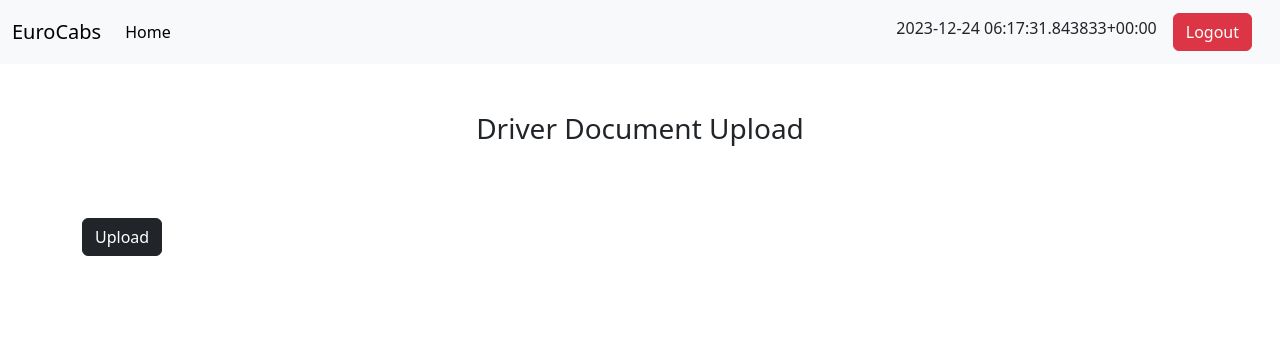
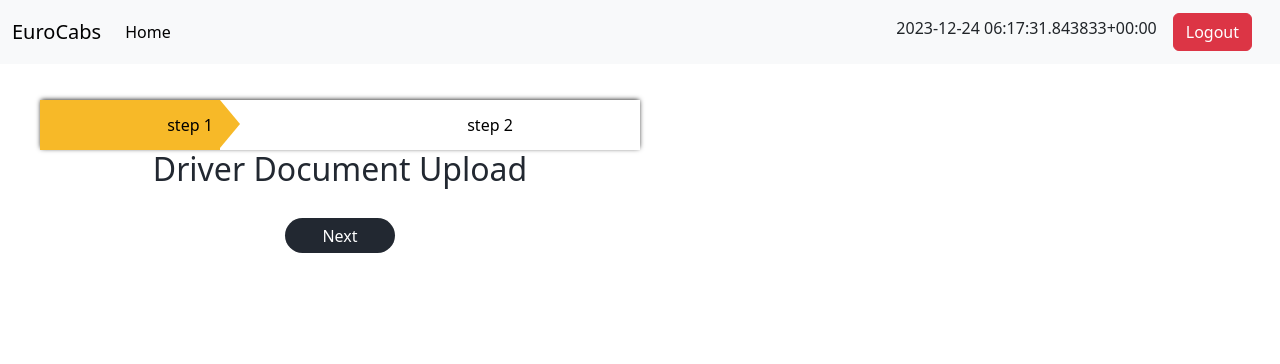
Before and after one commit to thesolomon1331/euro19, a Django app: page /driverForm/ in a window 1280 px wide. Shown: the top 364 px of the page. Run offline with Django 5.2, Linux system fonts and the light colour scheme; a user stored in the database is signed in; parts of the project's set-up code (start-up, migrations or seed data) failed here and were passed over.

Commit message:
Added new Business and driverupload'

```diff
--- /dev/null
+++ b/static/css/driverLogin.css
@@ -0,0 +1,126 @@
+
+/* .container {
+  width: 960px;
+  height: 93%;
+  margin: 20px auto;
+  background: #fff;
+  box-shadow: rgba(0, 0, 0, 0.25) 0px 54px 55px,
+    rgba(0, 0, 0, 0.12) 0px -12px 30px, rgba(0, 0, 0, 0.12) 0px 4px 6px,
+    rgba(0, 0, 0, 0.17) 0px 12px 13px, rgba(0, 0, 0, 0.09) 0px -3px 5px;
+  border-radius: 7px;
+  position: relative;
+
+} */
+
+.par {
+  display: flex;
+  justify-content: center;
+}
+
+h2 {
+  text-align: center;
+  margin-bottom: 30px;
+  color: #222831;
+}
+
+.container form {
+  width: 600px;
+  position: absolute;
+  top: 100px;
+  left: 40px;
+  transition: 0.5s;
+}
+
+form input {
+  width: 100%;
+  padding: 10px 5px;
+  margin: 9px 0;
+  border-radius: 5px;
+  border: 1px solid #999;
+  outline: none;
+  cursor: pointer;
+  background-color: transparent;
+}
+
+label {
+  font-size: medium;
+}
+
+::placeholder {
+  color: #000;
+}
+
+.btn-box {
+  width: 100%;
+  margin: 15px auto;
+  text-align: center;
+}
+
+form button {
+  width: 110px;
+  height: 35px;
+  margin: 0;
+  /* background: linear-gradient(to right, #ff105f, #ffad06); */
+  background: #222831;
+  border-radius: 30px;
+  border: 0;
+  color: #fff;
+  cursor: pointer;
+}
+
+#form2 {
+  left: 450px;
+}
+
+.step-row {
+  width: 100%;
+  /* border-radius: 5px; */
+  height: 50px;
+  margin: 0 auto;
+  display: flex;
+  align-items: center;
+  position: relative;
+  box-shadow: 0 -1px 5px -1px #000;
+  background: #fff;
+}
+
+.step-col {
+  width: 100%;
+  text-align: center;
+  color: #000;
+  position: relative;
+}
+
+#progress {
+  position: absolute;
+  height: 100%;
+  width: 120px;
+  /* background: linear-gradient(to right, #ff105f, #ffad06); */
+  background: #F7B928;
+  transition: 1s;
+}
+
+#progress::after {
+  content: "";
+  height: 0;
+  width: 0;
+  border-top: 24px solid transparent;
+  border-bottom: 24px solid transparent;
+  position: absolute;
+  right: -20px;
+  top: 1;
+  border-left: 20px solid #F7B928;
+}
+
+@media screen and (max-width: 600px) {
+  .container {
+    height: 97%;
+    margin: 10px auto;
+  }
+
+  #progress::after {
+    border-top: 25px solid transparent;
+    border-bottom: 25px solid transparent;
+    right: -19px;
+  }
+}
--- /dev/null
+++ b/static/js/driverLogin.js
@@ -0,0 +1,24 @@
+document.addEventListener("DOMContentLoaded", function () {
+    let currentStep = 1;
+    const formSections = document.querySelectorAll(".form-section");
+    const progress = document.getElementById("progress");
+
+    function showStep(step) {
+        formSections.forEach((section, index) => {
+            section.style.display = index === step - 1 ? "block" : "none";
+        });
+        progress.style.width = `${180 * step}px`;
+    }
+
+    document.getElementById("next1").addEventListener("click", function () {
+        currentStep = 2;
+        showStep(currentStep);
+    });
+
+    document.getElementById("back1").addEventListener("click", function () {
+        currentStep = 1;
+        showStep(currentStep);
+    });
+
+    showStep(currentStep); // Initialize the form to show the first step
+});
--- a/templates/user/DriverLogin.html
+++ b/templates/user/DriverLogin.html
@@ -103,7 +103,7 @@
                     <div class="form-group">
                         <label for="phone">Mobile number:</label>
                         <div class="phone-input">
-                            <input type="tel" id="phone-country-code" name="phone-country-code" value="+91" required>
+                            <input type="tel" id="phone-country-code" name="phone-country-code" value="+44" required>
                             <input type="tel" id="phone-number" name="phone-number" placeholder="Mobile number" required>
                         </div>
                     </div>
--- a/templates/user/driverDashboard.html
+++ b/templates/user/driverDashboard.html
@@ -5,6 +5,7 @@
     <meta charset="UTF-8">
     <meta name="viewport" content="width=device-width, initial-scale=1.0">
     <title>Eurocabs : Driver Dashboard</title>
+    <link rel="icon" type="image/x-icon" href="{% static 'assets/images/new-logo.png' %}">
     <link href="https://cdn.jsdelivr.net/npm/bootstrap@5.3.2/dist/css/bootstrap.min.css" rel="stylesheet" integrity="sha384-T3c6CoIi6uLrA9TneNEoa7RxnatzjcDSCmG1MXxSR1GAsXEV/Dwwykc2MPK8M2HN" crossorigin="anonymous">
 </head>
 <body>
--- a/templates/user/driverRegister.html
+++ b/templates/user/driverRegister.html
@@ -1,14 +1,94 @@
+
 {% extends 'user/driverDashboard.html' %}
+{% load static %}
     {% block driverDash %}
-    <div class="container mt-5">
+    <link rel="stylesheet" href="{% static 'css/driverLogin.css'%}">
+    <!-- <div class="container mt-5">
         <h3 class="my-4 text-center">Driver Document Upload</h3>
         <form action="" method="POST" enctype="multipart/form-data">
             {% csrf_token %}
             {{form.as_p}}
             <button class="btn btn-dark my-5">Upload</button>
         </form>
+    </div> -->
+
+    <div class="par">
+        <div class="container">
+            <form id="mainForm" method="POST" enctype="multipart/form-data">
+                {% csrf_token %}
+              <div class="step-row">
+                <div id="progress"></div>
+                <div class="step-col">step 1</div>
+                <div class="step-col">step 2</div>
+                <!-- <div class="step-col">step 3</div> -->
+              </div>
+
+              <div id="form1" class="form-section">
+                <h2>Driver Document Upload</h2>
+                <!-- <label for="profile">Profile photo:</label>
+                <input type="file" value="Choose file" />
+
+                <label for="DVLA DL">DVLA Driving Licence:</label>
+                <input type="file" value="Choose file" />
+
+                <input type="text" placeholder="DVLA Check Code" />
+
+                <label for="badge">Private Hire Driver Badge:</label>
+                <input type="file" value="Choose file" />
+
+                <label for="badge">Private Hire Driver Licence:</label>
+                <input type="file" value="Choose file" />
+       -->
+                    {{ form1.as_p }}
+                <div class="btn-box">
+                  <button type="button" id="next1">Next</button>
+                </div>
+              </div>
+
+              <div id="form2" class="form-section" style="display: none">
+                <h2>Driver Document Upload</h2>
+                <!-- <label for="">Private Hire Vehicle Licence:</label>
+                <input type="file" value="Choose file" />
+
+                <label for="badge">MOT Test Certificate:</label>
+                <input type="file" value="Choose file" />
+
+                <label for="badge">Vehicle Insurance Certificate:</label>
+                <input type="file" value="Choose file" />
+
+                <label for="badge"
+                  >V5C LogBook or New Keeper Slip or E LogBook:</label
+                >
+                <input type="file" value="Choose file" />
+
+                <label for="badge">Bank Statement:</label>
+                <input type="file" value="Choose file" /> -->
+                {{form2.as_p}}
+
+                <div class="btn-box">
+                  <button type="button" id="back1">Back</button>
+                  <button type="submit" id="upload">Upload</button>
+                </div>
+              </div>
+
+              <div id="form3" class="form-section" style="display: none">
+                <h2>Account Details</h2>
+                <input type="number" placeholder="Monthly Credit Amount" />
+                <input type="number" placeholder="Monthly Spend" />
+                <input type="text" placeholder="Authorized By" />
+                <div class="btn-box">
+                  <button type="button" id="back2">Back</button>
+                  <button type="submit" id="submit">Submit</button>
+                </div>
+              </div>
+            </form>
+          </div>
     </div>
 
+
+
+
+<script src="{% static 'js/driverLogin.js' %}"></script>
 
 <script>
     document.getElementById('id_DVLA_Driving_Licence').className = 'form-control'
--- a/users/forms.py
+++ b/users/forms.py
@@ -13,3 +13,20 @@
     class Meta:
         model = DriverFiles
         exclude = ('driver_id','all_files_flag','accept_flag')
+
+
+#Driver File Upload Form One
+class Form1(ModelForm):
+    class Meta:
+        model = DriverFiles
+        fields = ['profile_photo', 'DVLA_Driving_Licence', 'DVLA_Check_Code', 'Private_Hire_Driver_Badge', 'Private_Hire_Driver_Licence']
+
+
+# Driver File Upload Form Two
+
+class Form2(ModelForm):
+    class Meta:
+        model = DriverFiles
+        fields = ['Private_Hire_Vehicla_Licence', 'MOT_Test_Certificate', 'Vehicle_Insurance_Certificate',
+                  'V5C_LogBook_or_New_Keeper_Slip_or_E_LogBook',
+                   'Bank_Statement' ]
--- a/users/views.py
+++ b/users/views.py
@@ -1,7 +1,7 @@
 from django.shortcuts import render, get_object_or_404, redirect
 from django.http import JsonResponse, HttpResponse
 from .models import ComplaintForm, DriverFiles, Reply
-from .forms import MyBusinessForm, MyDriver
+from .forms import MyBusinessForm, MyDriver, Form1, Form2
 from django.contrib import messages
 from .custom import generate_unique_random_numbers
 import dashboard.models
@@ -161,6 +161,7 @@
     #         data.save()
     #     # else:
     #         # print("Something Went Wrong...")
+
     if request.method == "POST":
         companyName = request.POST['companyName']
         natureOfBusiness = request.POST['natureOfBusiness']
@@ -174,6 +175,8 @@
         monthlyCreditAmount = request.POST['monthlyCreditAmount']
         monthlySpend = request.POST['monthlySpend']
         authorisedBy = request.POST['authorisedBy']
+
+        print(companyName)
 
         form = dashboard.models.businessForm(Company_Name = companyName, Nature_Of_Business = natureOfBusiness, Website_Address = WebsiteAddress, Year_Company_Est = YearCompanyWasEstablished,contactName = contactName, Job_Title = jobTitle,
                                              Department = department,
@@ -212,6 +215,8 @@
 from django.contrib.auth.decorators import login_required
 @login_required
 def DriverForm(request):
+    form1 = Form1()
+    form2 = Form2()
     if 'username' in request.session:
         del request.session['username']
     form = MyDriver()
@@ -226,7 +231,9 @@
         else:
             messages.error(request, 'Something Went Wrong')
     context = {
-        'form': form
+        'form': form,
+        'form1': form1,
+        'form2': form2
     }
     return render(request, 'user/driverRegister.html', context)
 
```
Also changed, not shown: static/css/businessFrom.css (added, +117 -0 lines), static/js/businessForm.js (added, +34 -0 lines), templates/auth/driverLogin.html (added, +78 -0 lines), templates/user/businessForm2.html (added, +55 -0 lines), templates/user/corporate.html (+55 -3 lines), db.sqlite3, 7 other files.
